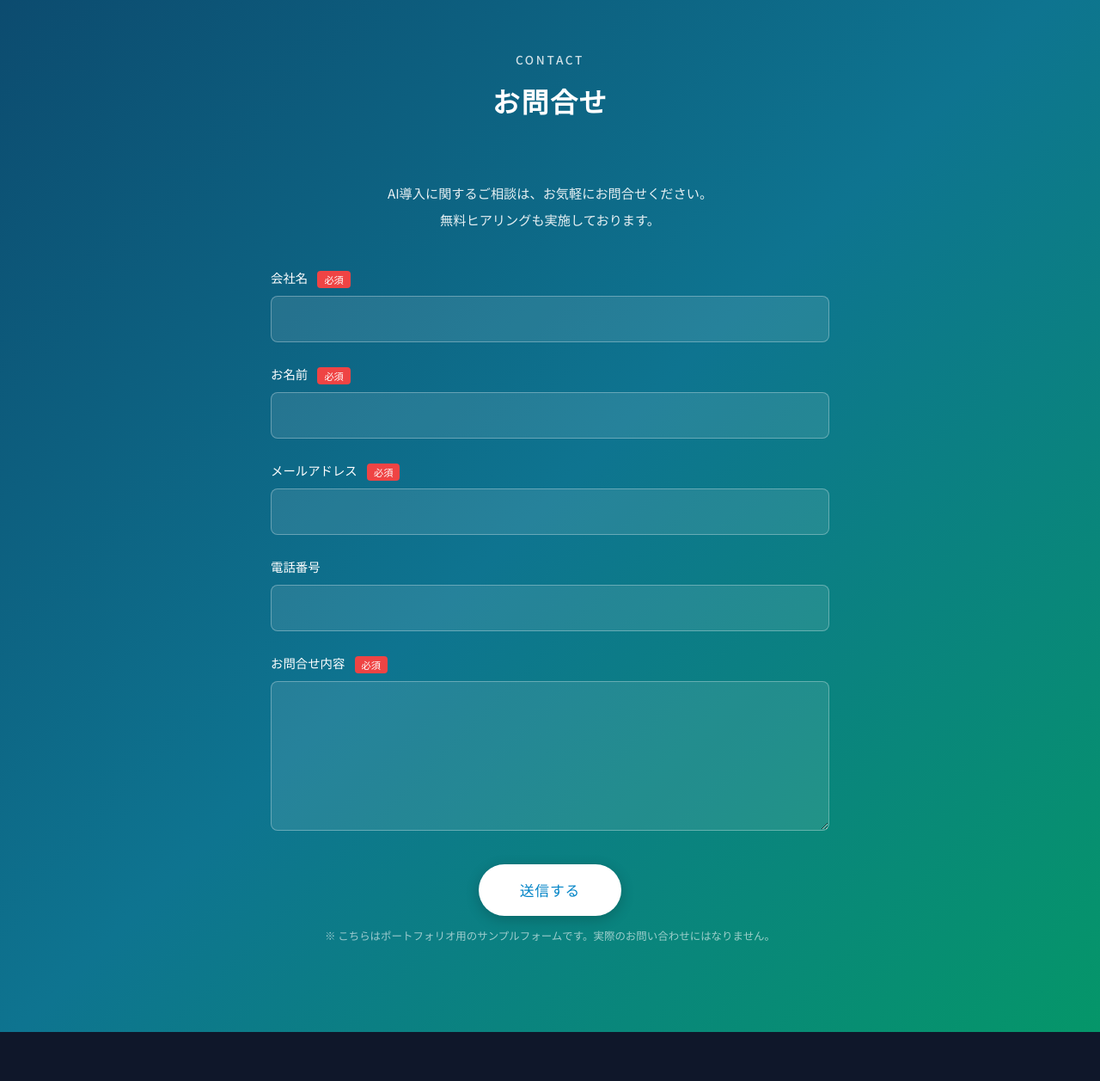
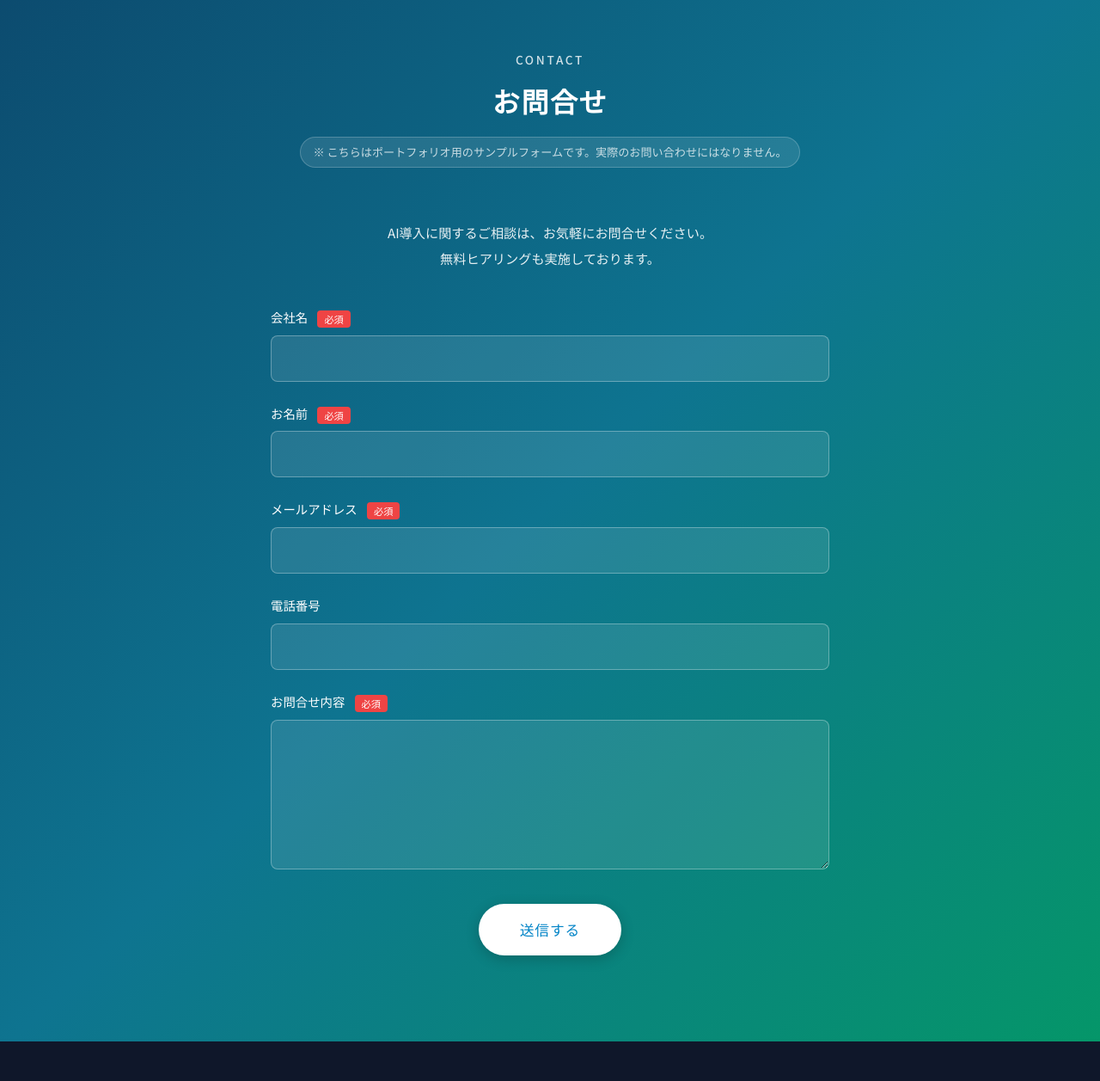
Before and after one commit to kuruminokodomo0426-a11y/ai-support-hp, a plain HTML site: page index.html in a window 1280 px wide. Shown: the part 5417-6674 px from the top of the page at 86% size. Drawn offline with Linux system fonts and the light colour scheme.

Commit message:
ポートフォリオ注記をお問合せタイトル直下に移動

```diff
--- a/css/style.css
+++ b/css/style.css
@@ -1161,9 +1161,14 @@ img {
 }
 
 .form-portfolio-note {
-  margin-top: 12px;
-  font-size: 0.78rem;
-  color: rgba(255, 255, 255, 0.6);
+  margin-top: 10px;
+  font-size: 0.82rem;
+  color: rgba(255, 255, 255, 0.75);
+  background: rgba(255, 255, 255, 0.1);
+  display: inline-block;
+  padding: 5px 14px;
+  border-radius: 20px;
+  border: 1px solid rgba(255, 255, 255, 0.2);
 }
 
 .section-contact .btn-primary {
--- a/index.html
+++ b/index.html
@@ -278,6 +278,7 @@
       <div class="section-header fade-in">
         <p class="section-sub">Contact</p>
         <h2 class="section-title">お問合せ</h2>
+        <p class="form-portfolio-note">※ こちらはポートフォリオ用のサンプルフォームです。実際のお問い合わせにはなりません。</p>
       </div>
       <div class="contact-wrapper fade-in">
         <p class="contact-lead">AI導入に関するご相談は、お気軽にお問合せください。<br>無料ヒアリングも実施しております。</p>
@@ -304,7 +305,6 @@
           </div>
           <div class="form-submit">
             <button type="submit" class="btn btn-primary btn-lg">送信する</button>
-            <p class="form-portfolio-note">※ こちらはポートフォリオ用のサンプルフォームです。実際のお問い合わせにはなりません。</p>
           </div>
         </form>
       </div>
```
